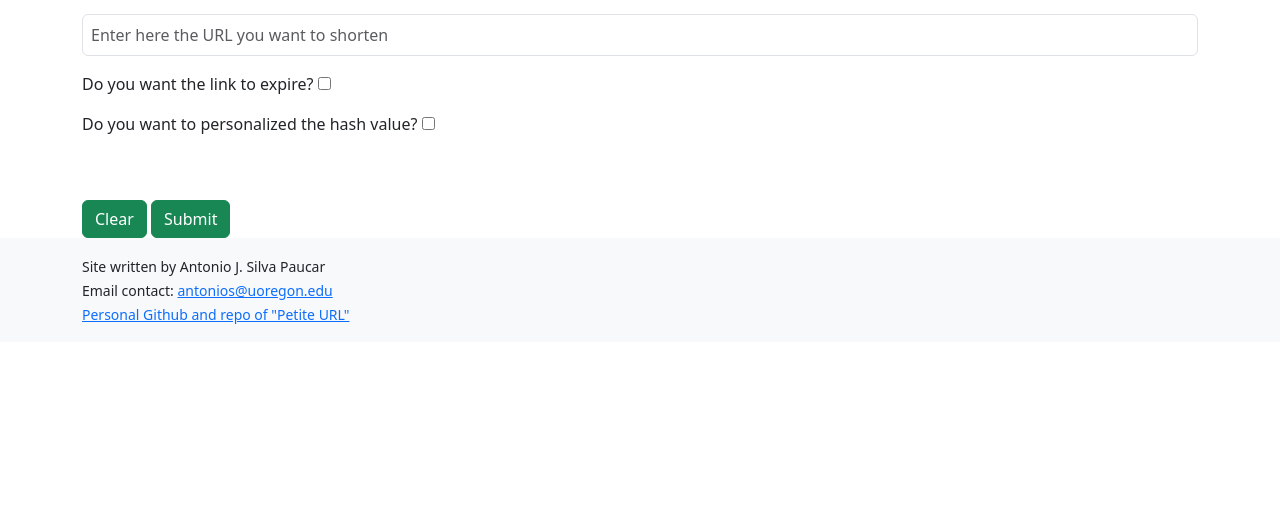
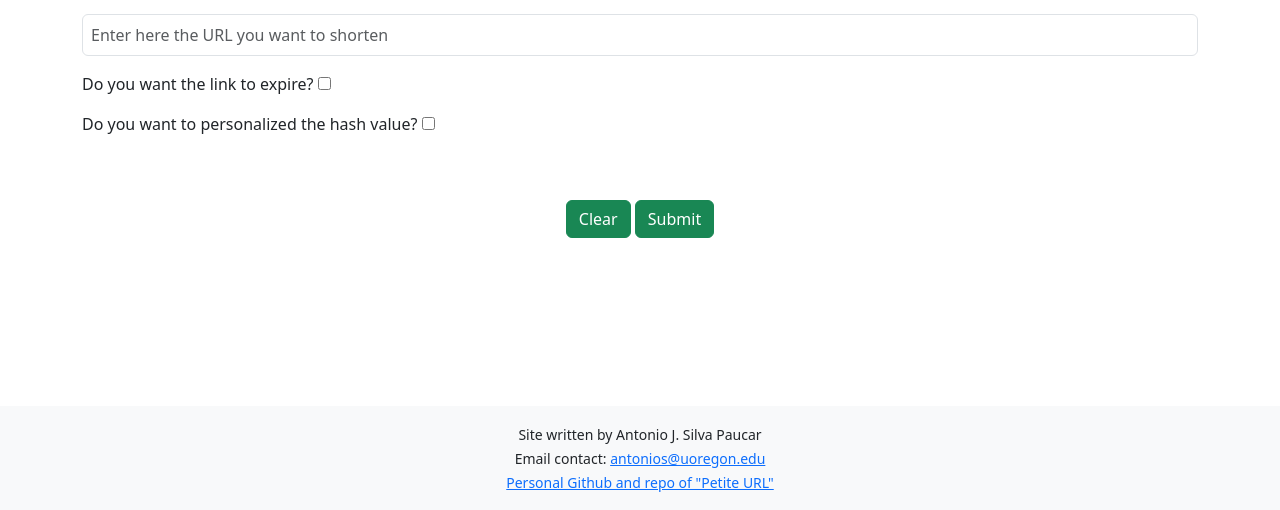
Before and after one commit to antoniojsp/petite_url_django, a Django app: page / in a window 1280 px wide. Shown: the part 290-800 px from the top of the page. Run offline with Django 4.2, Linux system fonts and the light colour scheme; some libraries are stand-ins or nearby versions.

Commit message:
need to add:
method to check if the link has expired

added:
footer at the botom and fixed with bootstrap

```diff
--- a/petite/petiteurl/templates/base.html
+++ b/petite/petiteurl/templates/base.html
@@ -15,13 +15,14 @@
 {% bootstrap_javascript %}
 
 </head>
+
 <body class="d-flex flex-column h-100">
     {% block content %}
 
     {% endblock %}
 
-    <footer class="footer mt-auto py-3 bg-light">
-        <div class="container ">
+    <footer class="footer mt-auto py-3 bg-light fixed-bottom">
+        <div class="container " style="text-align: center;">
         <small>Site written by Antonio J. Silva Paucar</small><br>
         <small> Email contact:
         <a href="mailto:antonios@uoregon.edu"> antonios@uoregon.edu</a></small><br>
--- a/petite/petiteurl/templates/index.html
+++ b/petite/petiteurl/templates/index.html
@@ -151,6 +151,8 @@
 
 
     </script>
+
+
 <div id="result" class="alert alert-success" role="alert" style="display: none;" >
     <h4 class="alert-heading">Your customize URL for "<strong id="title"></strong>" is: </h4>
     <a id="url_short"></a>
@@ -184,9 +186,10 @@
             <div id="unique_hash"></div><br>
             <div id="hash_length"></div><br>
 
+            <div style=" text-align: center;">
             <button id="clear" class="btn btn-success" onclick="clear_form();"> Clear </button>
             <button type="submit" id="submit" class="btn btn-success"> Submit </button>
-
+            </div>
   </form>
 
     </div>
```
